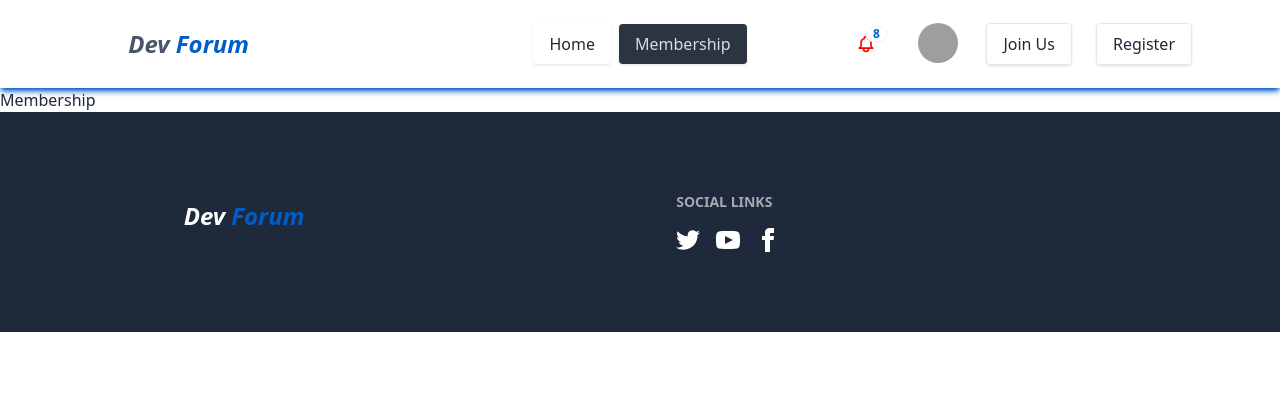
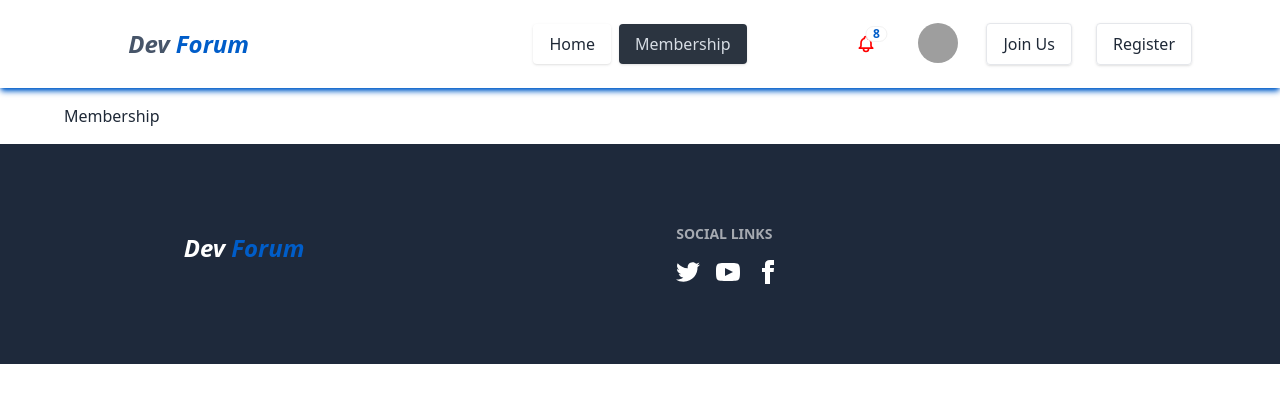
Before and after one commit to DipuHaider/m12a-forum-client, a React (Vite) app: page /membership in a window 1280 px wide. Shown: the top 402 px of the page. Built offline with nearby package versions, Linux system fonts and the light colour scheme; no server answers; grey boxes are pictures that could not be loaded; some icons are missing.

Commit message:
edit readme.md file

```diff
--- a/src/pages/membership/Membership.jsx
+++ b/src/pages/membership/Membership.jsx
@@ -1,6 +1,6 @@
 const Membership = () => {
     return (
-        <div>
+        <div className="max-w-6xl mx-auto my-4">
             <h1>Membership</h1>
         </div>
     );
```
Also changed, not shown: 1 other file (tests, documents, lock files or other folders).
